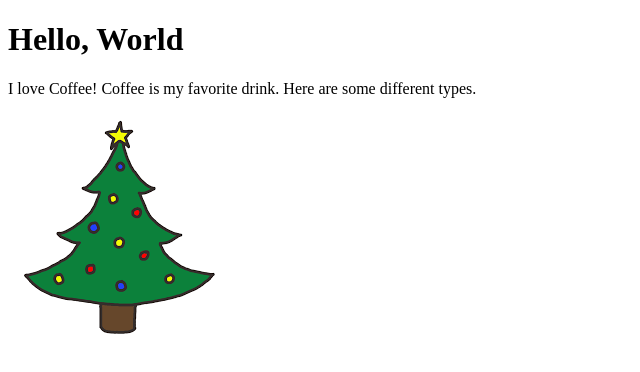
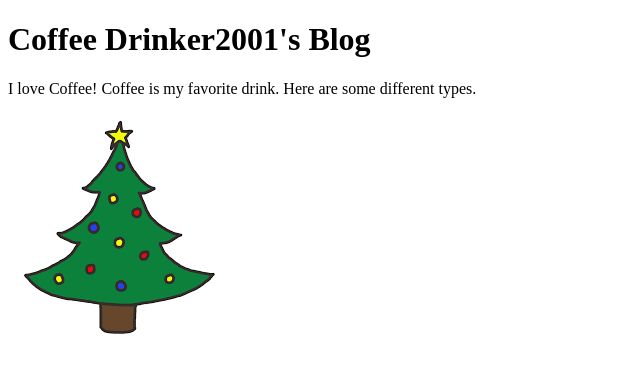
Before and after one commit to calliefausey/MWP, a plain HTML site: page index.html in a window 1280 px wide. Shown: the whole page, without its empty margins (0-640 px from the left). Drawn offline with Linux system fonts and the light colour scheme.

Commit message:
Update index.html

```diff
--- a/index.html
+++ b/index.html
@@ -4,7 +4,7 @@
       <title>Example Web Page</title>
   </head>
   <body>
-    <h1>Hello, World</h1>
+    <h1>Coffee Drinker2001's Blog</h1>
     <p>
       I love Coffee!
       Coffee is my favorite drink.
```
